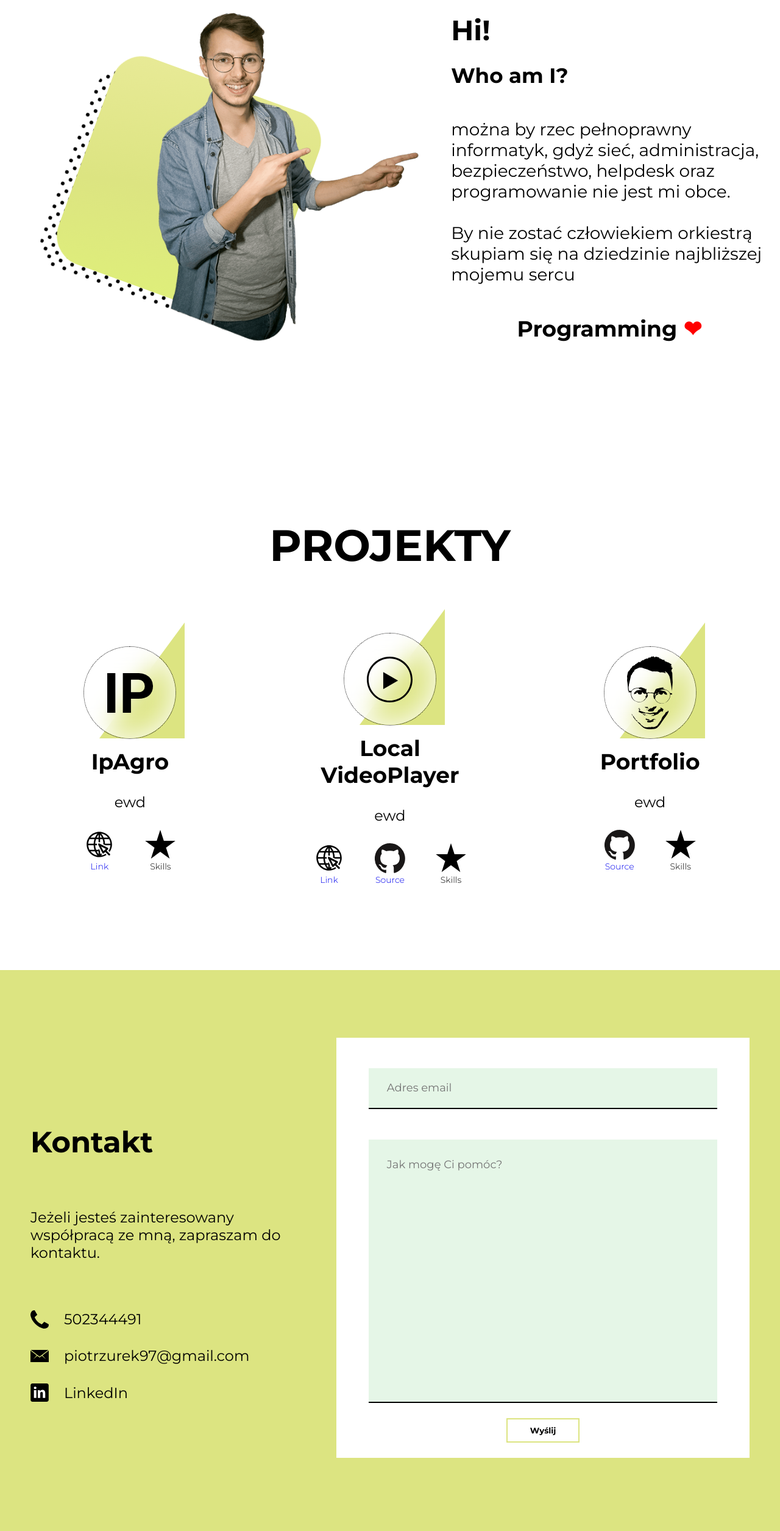
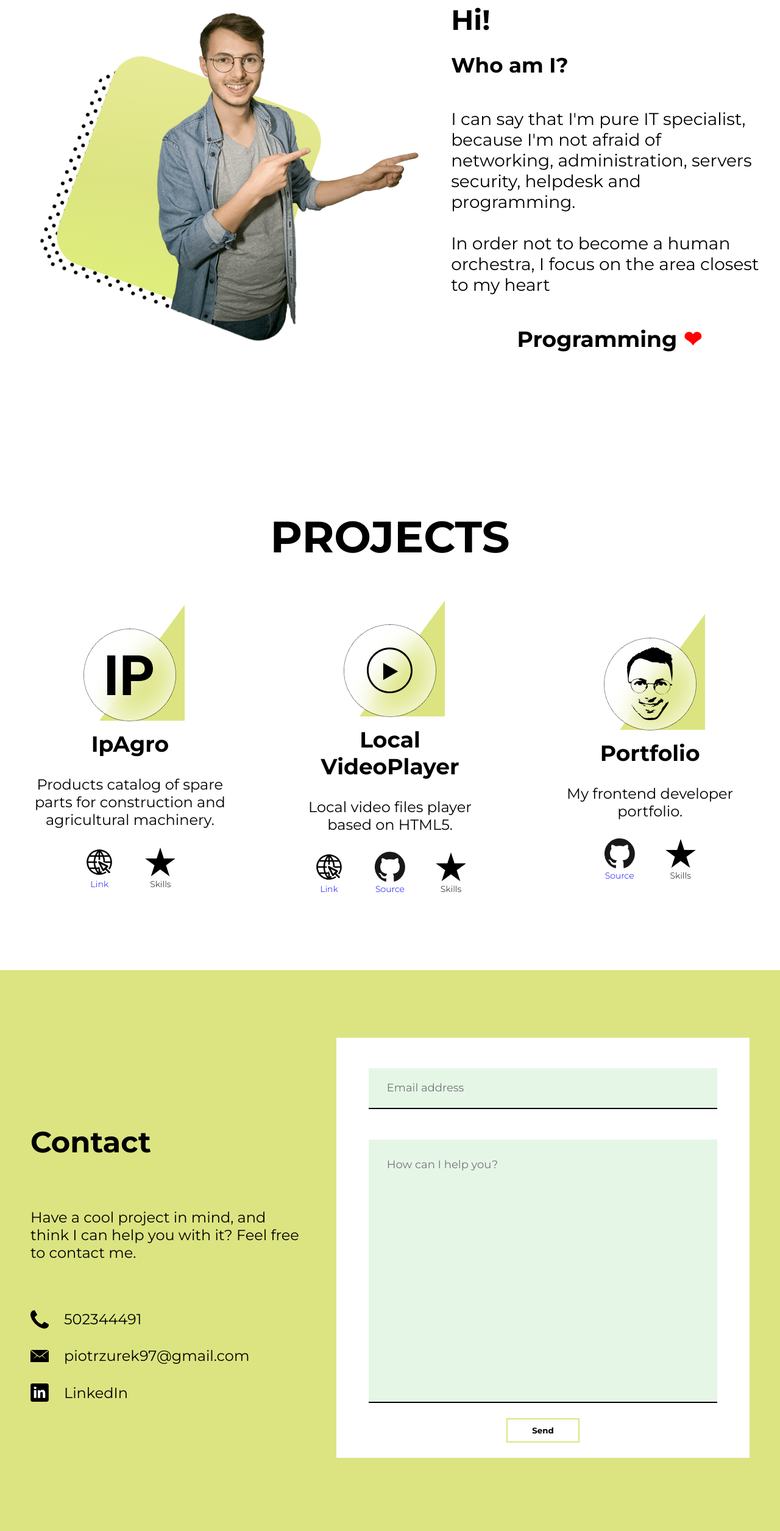
Before and after one commit to zurek-piotr/portfolio, a Vue app: page /#contact in a window 1280 px wide. Before the commit this address led to /#contact. Shown: the part 989-3500 px from the top of the page at 61% size. Built offline with nearby package versions, Linux system fonts and the light colour scheme.

Commit message:
Add english language version of the site

```diff
--- a/public/index.html
+++ b/public/index.html
@@ -1,21 +1,22 @@
 <!DOCTYPE html>
 <html lang="en">
-
   <head>
-  <meta charset="utf-8">
-  <meta http-equiv="X-UA-Compatible" content="IE=edge">
-  <meta name="viewport" content="width=device-width,initial-scale=1.0">
-  <link rel="icon" href="<%= BASE_URL %>favicon.ico">
+    <meta charset="utf-8" />
+    <meta http-equiv="X-UA-Compatible" content="IE=edge" />
+    <meta name="viewport" content="width=device-width,initial-scale=1.0" />
+    <link rel="icon" href="<%= BASE_URL %>favicon.ico" />
     <title>Piotr Żurek</title>
     <script src="https://cdn.jsdelivr.net/npm/vue/dist/vue.js"></script>
+    <!-- <script src="https://cdn.jsdelivr.net/npm/vue/dist/vue.min.js"></script> for production -->
   </head>
 
   <body>
     <noscript>
-    <strong>We're sorry but this site doesn't work properly without JavaScript enabled. Please enable it to
-      continue.</strong>
+      <strong
+        >We're sorry but this site doesn't work properly without JavaScript
+        enabled. Please enable it to continue.</strong
+      >
     </noscript>
     <div id="app"></div>
   </body>
-
 </html>
--- a/src/data/Projects.json
+++ b/src/data/Projects.json
@@ -1,55 +1,66 @@
-[{
+[
+  {
     "logo": "ipagro",
     "title": "IpAgro",
     "description": {
       "pl": "Katalog produktów budowlanych, rolniczych oraz użytkowych.",
-            "en": "ewd"
+      "en": "Products catalog of spare parts for construction and agricultural machinery."
     },
     "skills": {
       "isVisible": false,
-            "pl": "Moje portfolio frontend developera.",
-            "en": "ewd"
+      "pl": "<h2>Wykorzystane umiejętności:</h2><br/><ul class='projects__project__skillsWrapper__content__list'><li class='projects__project__skillsWrapper__content__list__element'>WordPress</li><li class='projects__project__skillsWrapper__content__list__element'>WooCommerce</li><li class='projects__project__skillsWrapper__content__list__element'>Yoast SEO</li><li class='projects__project__skillsWrapper__content__list__element'>Google Analytics</li><li class='projects__project__skillsWrapper__content__list__element'>Google Search Console</li><li class='projects__project__skillsWrapper__content__list__element'>Google My Business</li><li class='projects__project__skillsWrapper__content__list__element'>CSS</li><li class='projects__project__skillsWrapper__content__list__element'>Semantyczny kod HTML5 sprzyjający SEO (np. tag address)</li></ul>",
+
+      "en": "<h2>Used skills:</h2><br/><ul class='projects__project__skillsWrapper__content__list'><li class='projects__project__skillsWrapper__content__list__element'>WordPress</li><li class='projects__project__skillsWrapper__content__list__element'>WooCommerce</li><li class='projects__project__skillsWrapper__content__list__element'>Yoast SEO</li><li class='projects__project__skillsWrapper__content__list__element'>Google Analytics</li><li class='projects__project__skillsWrapper__content__list__element'>Google Search Console</li><li class='projects__project__skillsWrapper__content__list__element'>Google My Business</li><li class='projects__project__skillsWrapper__content__list__element'>CSS</li><li class='projects__project__skillsWrapper__content__list__element'>Semantic HTML5 code friendly to SEO (e.g., address tag)</li></ul>"
     },
-        "buttons": [{
+    "buttons": [
+      {
         "name": "link",
         "link": "http://ipagro.pl"
-        }]
+      }
+    ]
   },
   {
     "logo": "localVideoPlayer",
     "title": "Local VideoPlayer",
     "description": {
       "pl": "Odtwarzacz lokalnych plików video bazujący na HTML5.",
-            "en": "ewd"
+      "en": "Local video files player based on HTML5."
     },
     "skills": {
       "isVisible": false,
-            "pl": "<h2>Wykorzystane umiejętności:</h2><br/><ul class='projects__project__skillsWrapper__content__list'><li class='projects__project__skillsWrapper__content__list__element'>FileReader</li><li class='projects__project__skillsWrapper__content__list__element'>Asynchroniczny kod Javascript (Async/Await)</li><li class='projects__project__skillsWrapper__content__list__element'>Semantyczny kod HTML5 (video tag)</li><li class='projects__project__skillsWrapper__content__list__element'>Optymalizacja upload'u plików (readAsArrayBuffer - wspiera pliki powyżej 2GB)</li><li class='projects__project__skillsWrapper__content__list__element'>Usprawnienia w dostępności (skróty klawiszowe)</li></ul>",
-            "en": "ewd"
+      "pl": "<h2>Wykorzystane umiejętności:</h2><br/><ul class='projects__project__skillsWrapper__content__list'><li class='projects__project__skillsWrapper__content__list__element'>FileReader</li><li class='projects__project__skillsWrapper__content__list__element'>Asynchroniczny kod Javascript (Async/Await)</li><li class='projects__project__skillsWrapper__content__list__element'>Semantyczny kod HTML5 (video tag)</li><li class='projects__project__skillsWrapper__content__list__element'>Optymalizacja upload'u plików (readAsArrayBuffer - wspiera pliki powyżej 2GB)</li><li class='projects__project__skillsWrapper__content__list__element'>Usprawnienia w dostępności (skróty klawiszowe)</li><li class='projects__project__skillsWrapper__content__list__element'>Drag and Drop</li><li class='projects__project__skillsWrapper__content__list__element'>Metodologia BEM</li><li class='projects__project__skillsWrapper__content__list__element'>ES6+</li></ul>",
+
+      "en": "<h2>Used skills:</h2><br/><ul class='projects__project__skillsWrapper__content__list'><li class='projects__project__skillsWrapper__content__list__element'>FileReader</li><li class='projects__project__skillsWrapper__content__list__element'>Asynchronous code(Async/Await)</li><li class='projects__project__skillsWrapper__content__list__element'>Semantic HTML5 code (video tag)</li><li class='projects__project__skillsWrapper__content__list__element'>File upload optimization (readAsArrayBuffer - support files upper 2GB)</li><li class='projects__project__skillsWrapper__content__list__element'>Accessibility (shortcuts)</li><li class='projects__project__skillsWrapper__content__list__element'>Drag and Drop</li><li class='projects__project__skillsWrapper__content__list__element'>BEM Methodology</li><li class='projects__project__skillsWrapper__content__list__element'>ES6+</li></ul>"
     },
-        "buttons": [{
+    "buttons": [
+      {
         "name": "link",
-            "link": "http://zurek.ct8.pl"
-        }, {
+        "link": "http://zurek.ct8.pl/videoplayer/"
+      },
+      {
         "name": "github",
         "link": "https://github.com/zurek-piotr"
-        }]
+      }
+    ]
   },
   {
     "logo": "logo",
     "title": "Portfolio",
     "description": {
       "pl": "Moje portfolio frontend developera.",
-            "en": "ewd"
+      "en": "My frontend developer portfolio."
     },
     "skills": {
       "isVisible": false,
-            "pl": "Moje portfolio frontend developera.",
-            "en": "ewd"
+      "pl": "<h2>Wykorzystane umiejętności:</h2><br/><ul class='projects__project__skillsWrapper__content__list'><li class='projects__project__skillsWrapper__content__list__element'>Vue.js</li><li class='projects__project__skillsWrapper__content__list__element'>Vue-cli</li><li class='projects__project__skillsWrapper__content__list__element'>Vue-router</li><li class='projects__project__skillsWrapper__content__list__element'>Sass (SCSS)</li><li class='projects__project__skillsWrapper__content__list__element'>Mockupy w Figmie</li><li class='projects__project__skillsWrapper__content__list__element'>Edycja zdjęć - Adobe Photoshop</li><li class='projects__project__skillsWrapper__content__list__element'>Edycja svg - Adobe Illustrator</li><li class='projects__project__skillsWrapper__content__list__element'>Git (Github)</li><li class='projects__project__skillsWrapper__content__list__element'>Mailing poprzez Google Apps Mail</li></ul>",
+
+      "en": "<h2>Used skills:</h2><br/><ul class='projects__project__skillsWrapper__content__list'><li class='projects__project__skillsWrapper__content__list__element'>Vue.js</li><li class='projects__project__skillsWrapper__content__list__element'>Vue-cli</li><li class='projects__project__skillsWrapper__content__list__element'>Vue-router</li><li class='projects__project__skillsWrapper__content__list__element'>Sass (SCSS)</li><li class='projects__project__skillsWrapper__content__list__element'>Mockups in Figma</li><li class='projects__project__skillsWrapper__content__list__element'>Photo editing - Adobe Photoshop</li><li class='projects__project__skillsWrapper__content__list__element'>Svg editing - Adobe Illustrator</li><li class='projects__project__skillsWrapper__content__list__element'>Git (Github)</li><li class='projects__project__skillsWrapper__content__list__element'>Mailing via Google Apps Mail</li></ul>"
     },
-        "buttons": [{
+    "buttons": [
+      {
         "name": "github",
         "link": "https://github.com/zurek-piotr"
-        }]
       }
     ]
+  }
+]
--- a/src/views/About.vue
+++ b/src/views/About.vue
@@ -18,11 +18,11 @@
       <h2 class="about__header">Hi!</h2>
       <h2 class="about__subheader">Who am I?</h2>
       <p class="about__description">
-        można by rzec pełnoprawny informatyk, gdyż sieć, administracja,
-        bezpieczeństwo, helpdesk oraz programowanie nie jest mi obce.
+        I can say that I'm pure IT specialist, because I'm not afraid of
+        networking, administration, servers security, helpdesk and programming.
         <br />
-        <br />By nie zostać człowiekiem orkiestrą skupiam się na dziedzinie
-        najbliższej mojemu sercu
+        <br />In order not to become a human orchestra, I focus on the area
+        closest to my heart
       </p>
       <span class="about__programming">Programming</span>
     </div>
--- a/src/views/Contact.vue
+++ b/src/views/Contact.vue
@@ -1,10 +1,19 @@
 <template>
   <div class="contact">
     <div class="contact__info">
+      <template v-if="isPolishLanguage()">
         <h2 class="contact__info__header">Kontakt</h2>
         <div class="contact__info__description">
           Jeżeli jesteś zainteresowany współpracą ze mną, zapraszam do kontaktu.
         </div>
+      </template>
+      <template v-else>
+        <h2 class="contact__info__header">Contact</h2>
+        <div class="contact__info__description">
+          Have a cool project in mind, and think I can help you with it? Feel
+          free to contact me.
+        </div>
+      </template>
       <div class="contact__info__links">
         <a class="contact__info__links__link" href="tel:+48502344491"
           ><div class="button phone"></div>
@@ -28,6 +37,7 @@
         method="POST"
         v-show="visibleForm"
       >
+        <template v-if="isPolishLanguage()">
           <input
             id="email"
             class="gform__email"
@@ -46,8 +56,34 @@
             required
           ></textarea>
           <button class="gform__send" type="submit">Wyślij</button>
+        </template>
+
+        <template v-else>
+          <input
+            id="email"
+            class="gform__email"
+            name="email"
+            type="email"
+            v-model="email"
+            placeholder="Email address"
+            required
+          />
+          <textarea
+            id="message"
+            class="gform__message"
+            name="message"
+            v-model="message"
+            placeholder="How can I help you?"
+            required
+          ></textarea>
+          <button class="gform__send" type="submit">Send</button>
+        </template>
       </form>
-      <div class="contact__form__message" v-show="visibleMessage">
+      <div
+        class="contact__form__message"
+        v-show="visibleMessage"
+        v-if="isPolishLanguage()"
+      >
         <h2 class="contact__form__message__header">Dziękuje za kontakt 😊</h2>
         <br />
         <button
@@ -57,11 +93,22 @@
           Wyślij kolejną wiadomość
         </button>
       </div>
+      <div class="contact__form__message" v-show="visibleMessage" v-else>
+        <h2 class="contact__form__message__header">Thank you for contact 😊</h2>
+        <br />
+        <button
+          class="gform__send gform__send--message"
+          @click="switchVisibility()"
+        >
+          Send another message
+        </button>
+      </div>
     </div>
   </div>
 </template>
 
 <script>
+import isPolishLanguage from '../scripts/Helpers';
 
 export default {
   data() {
@@ -74,6 +121,7 @@ export default {
     };
   },
   methods: {
+    isPolishLanguage,
     onSubmit() {
       const formData = new FormData();
       formData.set('email', this.email);
@@ -317,7 +365,7 @@ export default {
 @media screen and (min-width: 1440px) {
   .contact {
     &__info {
-      width: 55vw;
+      width: 50vw;
       padding: 0 30px 0 100px;
 
       &__links {
@@ -349,7 +397,7 @@ export default {
 @media screen and (min-width: 2560px) {
   .contact {
     &__info {
-      width: 50vw;
+      width: 45vw;
 
       &__header {
         font-size: 80px;
--- a/src/views/Projects.vue
+++ b/src/views/Projects.vue
@@ -1,6 +1,7 @@
 <template>
   <div class="projectWrapper">
-    <h2 class="header">Projekty</h2>
+    <h2 class="header" v-if="isPolishLanguage()">Projekty</h2>
+    <h2 class="header" v-else>Projects</h2>
 
     <div class="projects" :style="getGridColumnsCount()">
       <div
@@ -165,9 +166,14 @@ export default {
         content: "";
         height: 100%;
         width: 100%;
-        background: rgba(255, 255, 255, 0.01);
         box-shadow: inset 0px 0px 50px #ffffff;
-        backdrop-filter: blur(20px);
+        @supports (backdrop-filter: blur(20px)) {
+          background: rgba(255, 255, 255, 0.01);
+          backdrop-filter: blur(20px);
+          filter: none;
+        }
+        background: rgba(255, 255, 255, 0.4);
+        filter: blur(5px);
         border-radius: 50%;
         z-index: -1;
       }
@@ -219,6 +225,7 @@ export default {
       &__content {
         margin-top: 10px;
         text-align: center;
+        height: 100%;
 
         &::v-deep &__list {
           list-style: circle;
```
Lines whose indentation alone changed are shown as unchanged.
